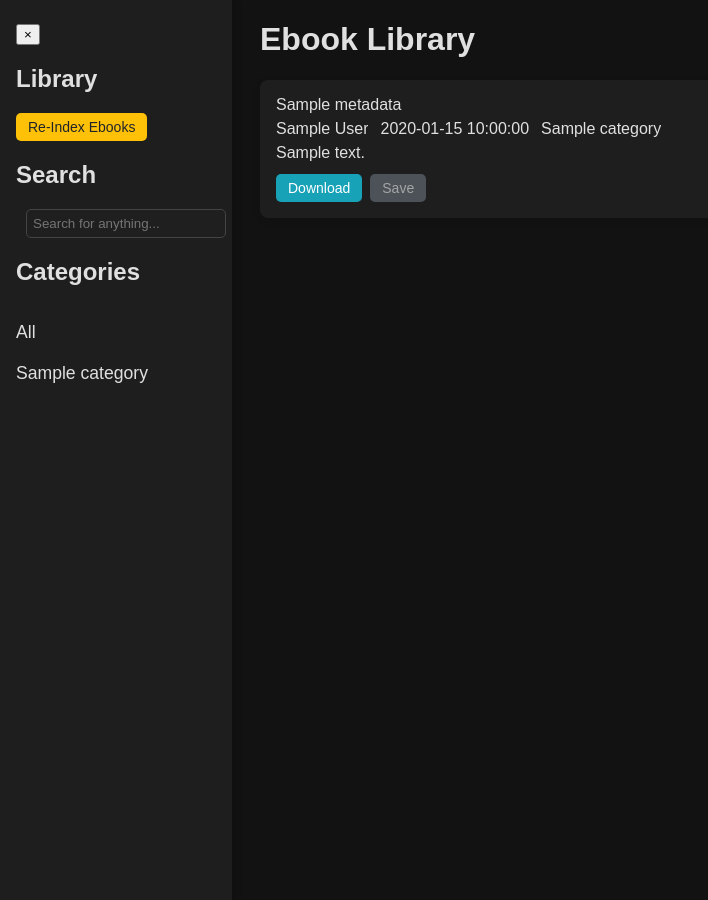
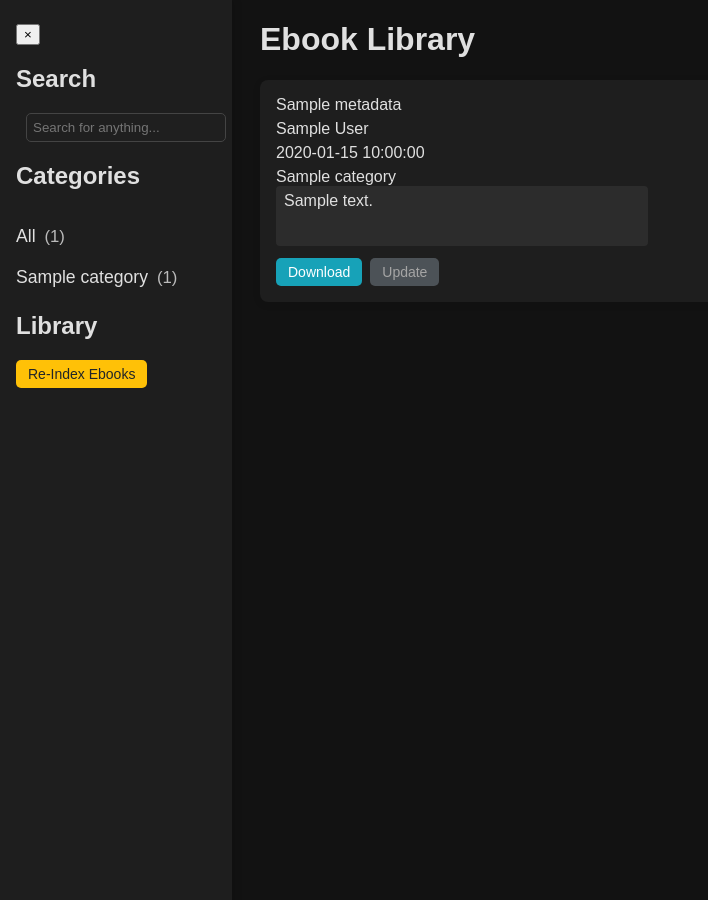
Before and after one commit to dougpark/ebook_library, a Flask app: template templates/index.html in a window 1280 px wide. Shown: the whole page, without its empty margins (0-708 px from the left). Run offline with Flask 3, Linux system fonts and the light colour scheme; the template is opened without the code that fills it: most values are stand-ins (such as "Sample title", 1, 10 or a date in 2020); one stand-in notice (Sample message) is shown.

Commit message:
Category link counts

```diff
--- a/app.py
+++ b/app.py
@@ -23,8 +23,10 @@ metadata = MetadataDB()
 @app.route("/")
 def index():
     ebooks = scanner.scan_folder(EBOOK_FOLDER)
-    categories = metadata.get_all_categories()  # Add this method to MetadataDB
-    return render_template("index.html", ebooks=ebooks, categories=categories)
+    categories = metadata.get_all_categories_with_counts()
+    # Calculate total count for "All"
+    total_count = sum(cat["count"] for cat in categories)
+    return render_template("index.html", ebooks=ebooks, categories=categories, total_count=total_count)
 
 @app.route("/edit/<code>", methods=["GET", "POST"])
 def edit(code):
@@ -85,13 +87,13 @@ def reindex():
     if renamed_files:
         flash(f"{len(renamed_files)} new ebooks indexed successfully ✅")
     else:
-        flash("No new ebooks found to index ℹ️")
+        flash("No new ebooks found to index")
 
     return redirect(url_for("index"))
 
 @app.route("/categories")
 def categories():
-    categories = metadata.get_all_categories()
+    categories = metadata.get_all_categories_with_counts()
     return jsonify(categories)
 
 if __name__ == "__main__":
--- a/static/main.js
+++ b/static/main.js
@@ -52,10 +52,12 @@ window.addEventListener("DOMContentLoaded", () => {
             .then(response => response.json())
             .then(categories => {
                 const categoryList = document.getElementById('categoryList');
-                categoryList.innerHTML = '<li><a href="#" class="category-link">All</a></li>';
+                // Calculate total count
+                const totalCount = categories.reduce((sum, cat) => sum + cat.count, 0);
+                categoryList.innerHTML = `<li><a href="#" class="category-link">All <span class="category-count">(${totalCount})</span></a></li>`;
                 categories.forEach(category => {
                     const li = document.createElement('li');
-                    li.innerHTML = `<a href="#" class="category-link">${category}</a>`;
+                    li.innerHTML = `<a href="#" class="category-link">${category.name} <span class="category-count">(${category.count})</span></a>`;
                     categoryList.appendChild(li);
                 });
 
@@ -64,7 +66,9 @@ window.addEventListener("DOMContentLoaded", () => {
                 newCategoryLinks.forEach(link => {
                     link.addEventListener("click", function (e) {
                         e.preventDefault();
-                        selectedCategory = this.textContent.trim().toLowerCase();
+                        // Get only the category name (exclude count)
+                        const categoryName = link.childNodes[0].textContent.trim().toLowerCase();
+                        selectedCategory = categoryName;
                         filterCards(searchBox.value.toLowerCase(), selectedCategory);
 
                         // Highlight selected category
@@ -92,7 +96,8 @@ window.addEventListener("DOMContentLoaded", () => {
     categoryLinks.forEach(link => {
         link.addEventListener("click", function (e) {
             e.preventDefault();
-            selectedCategory = this.textContent.trim().toLowerCase();
+            const categoryName = link.childNodes[0].textContent.trim().toLowerCase();
+            selectedCategory = categoryName;
             filterCards(searchBox.value.toLowerCase(), selectedCategory);
 
             // Optional: highlight selected category
@@ -113,11 +118,18 @@ window.addEventListener("DOMContentLoaded", () => {
         const editableFields = card.querySelectorAll('.editable');
         editableFields.forEach(field => {
             field.addEventListener('input', () => {
-                saveBtn.disabled = false;
+                saveBtn.disabled = false; // Only enable the button for this card
             });
         });
 
         saveBtn.addEventListener('click', function () {
+            // Set default text if field is blank
+            editableFields.forEach(field => {
+                if (field.textContent.trim() === "") {
+                    field.textContent = field.getAttribute("data-placeholder") || "";
+                }
+            });
+
             const code = card.dataset.code;
             const title = card.querySelector('.ebook-title').innerText.trim();
             const author = card.querySelector('.ebook-author').innerText.trim();
@@ -148,18 +160,17 @@ window.addEventListener("DOMContentLoaded", () => {
                 .then(data => {
                     if (data.success) {
                         saveBtn.textContent = 'Saved!';
-                        setTimeout(() => saveBtn.textContent = 'Save', 1500);
+                        setTimeout(() => saveBtn.textContent = 'Update', 1500);
                         saveBtn.disabled = true; // Disable again after save
                         refreshCategoryList(); // Refresh category list after save
                     } else {
                         saveBtn.textContent = 'Error!';
-                        setTimeout(() => saveBtn.textContent = 'Save', 1500);
+                        setTimeout(() => saveBtn.textContent = 'Update', 1500);
                     }
                 })
                 .catch(() => {
                     saveBtn.textContent = 'Error!';
-                    setTimeout(() => saveBtn.textContent = 'Save', 1500);
-                });
+                    setTimeout(() => saveBtn.textContent = 'Update', 1500);
                 });
         });
     });
@@ -284,3 +295,12 @@ document.addEventListener("click", function (e) {
             sidebar.classList.remove("active");
         }
     });
+
+    document.querySelectorAll('.ebook-notes.editable').forEach(field => {
+        field.addEventListener('paste', function (e) {
+            e.preventDefault();
+            const text = e.clipboardData.getData('text/plain');
+            document.execCommand('insertText', false, text);
+        });
+    });
+});
--- a/static/styles.css
+++ b/static/styles.css
@@ -164,12 +164,37 @@ a {
 }
 
 .ebook-author,
-.ebook-category,
-.ebook-date {
-  max-width: 25ch;
+.ebook-date,
+.ebook-category {
+  max-width: 20ch;      /* Show up to ~20 characters */
+  min-width: 8ch;       /* Minimum width for usability */
   overflow: hidden;
   text-overflow: ellipsis;
   white-space: nowrap;
+  flex: 1 1 0;
+}
+
+.ebook-title {
+  max-width: 32ch;
+  min-width: 12ch;
+  overflow: hidden;
+  text-overflow: ellipsis;
+  white-space: nowrap;
+  display: block;
+}
+
+.ebook-notes {
+  min-height: 3em;
+  max-height: 12em;
+  width: 100%;
+  max-width: 40ch;
+  overflow-y: auto;
+  white-space: pre-wrap;   /* Allows line breaks and preserves spaces */
+  word-break: break-word;  /* Prevents overflow on long words */
+  display: block;
+  padding: 6px 8px;
+  border-radius: 4px;
+  background: var(--editable-bg, #f0f0f0);
 }
 
 .ebook-actions {
@@ -321,6 +346,12 @@ a {
   border-radius: 4px;
 }
 
+.category-count {
+  color: #bbb;
+  font-size: 0.95em;
+  margin-left: 4px;
+}
+
 :root {
   /* Light theme colors */
   --bg-color: #f5f5f5;
@@ -366,3 +397,10 @@ body.dark-theme {
     padding: 12px;
   }
 }
+
+.editable:empty:before {
+  content: attr(data-placeholder);
+  color: #bbb;
+  font-style: italic;
+  pointer-events: none;
+}
--- a/templates/index.html
+++ b/templates/index.html
@@ -12,10 +12,7 @@
     <div id="sidebar" class="sidebar active">
         <button id="closeSidebar" class="sidebar-close">&times;</button>
 
-        <h2>Library</h2>
-        <div>
-            <a href="{{ url_for('reindex') }}" class="action-btn">Re-Index Ebooks</a>
-        </div>
+
         <h2>Search</h2>
         <div>
             <div class="search-wrapper">
@@ -25,11 +22,21 @@
         </div>
         <h2>Categories</h2>
         <ul id="categoryList">
-            <li><a href="#" class="category-link">All</a></li>
+            <li>
+                <a href="#" class="category-link">All <span class="category-count">({{ total_count }})</span></a>
+            </li>
             {% for category in categories %}
-            <li><a href="#" class="category-link">{{ category }}</a></li>
+            <li>
+                <a href="#" class="category-link">
+                    {{ category.name }} <span class="category-count">({{ category.count }})</span>
+                </a>
+            </li>
             {% endfor %}
         </ul>
+        <h2>Library</h2>
+        <div>
+            <a href="{{ url_for('reindex') }}" class="action-btn">Re-Index Ebooks</a>
+        </div>
     </div>
     <div id="mainContent" class="main-content">
         <button id="openSidebar" class="sidebar-open">&#9776; Menu</button>
@@ -60,19 +67,24 @@
             {% for ebook in ebooks %}
             <div class="ebook-card" data-code="{{ ebook.metadata.code }}">
                 <div class="ebook-info">
-                    <div class="ebook-title editable" contenteditable="true">{{ ebook.metadata.title }}</div>
-                    <div class="ebook-meta-row">
-                        <div class="ebook-author editable" contenteditable="true">{{ ebook.metadata.author }}</div>
-                        <div class="ebook-date editable" contenteditable="true">{{ ebook.metadata.date_published }}
-                        </div>
-                        <div class="ebook-category editable" contenteditable="true">{{ ebook.metadata.category }}</div>
+                    <div class="ebook-title editable" contenteditable="true" data-placeholder="Title">{{
+                        ebook.metadata.title }}</div>
+                    <!-- <div class="ebook-meta-row"> -->
+                    <div class="ebook-author editable" contenteditable="true" data-placeholder="Author">{{
+                        ebook.metadata.author }}</div>
+                    <div class="ebook-date editable" contenteditable="true" data-placeholder="Date">{{
+                        ebook.metadata.date_published }}
                     </div>
+                    <div class="ebook-category editable" contenteditable="true" data-placeholder="Category">{{
+                        ebook.metadata.category }}</div>
+                    <!-- </div> -->
 
-                    <div class="ebook-notes editable" contenteditable="true">{{ ebook.metadata.notes }}</div>
+                    <div class="ebook-notes editable" contenteditable="true" data-placeholder="Notes">{{
+                        ebook.metadata.notes }}</div>
                 </div>
                 <div class="ebook-actions">
                     <a href="{{ url_for('download', rel_path=ebook.relative_path) }}" class="download-btn">Download</a>
-                    <button class="save-btn">Save</button>
+                    <button class="save-btn">Update</button>
                 </div>
             </div>
             {% endfor %}
```
Also changed, not shown: MetadataDB.py (+15 -0 lines). Lines whose indentation alone changed are shown as unchanged.
